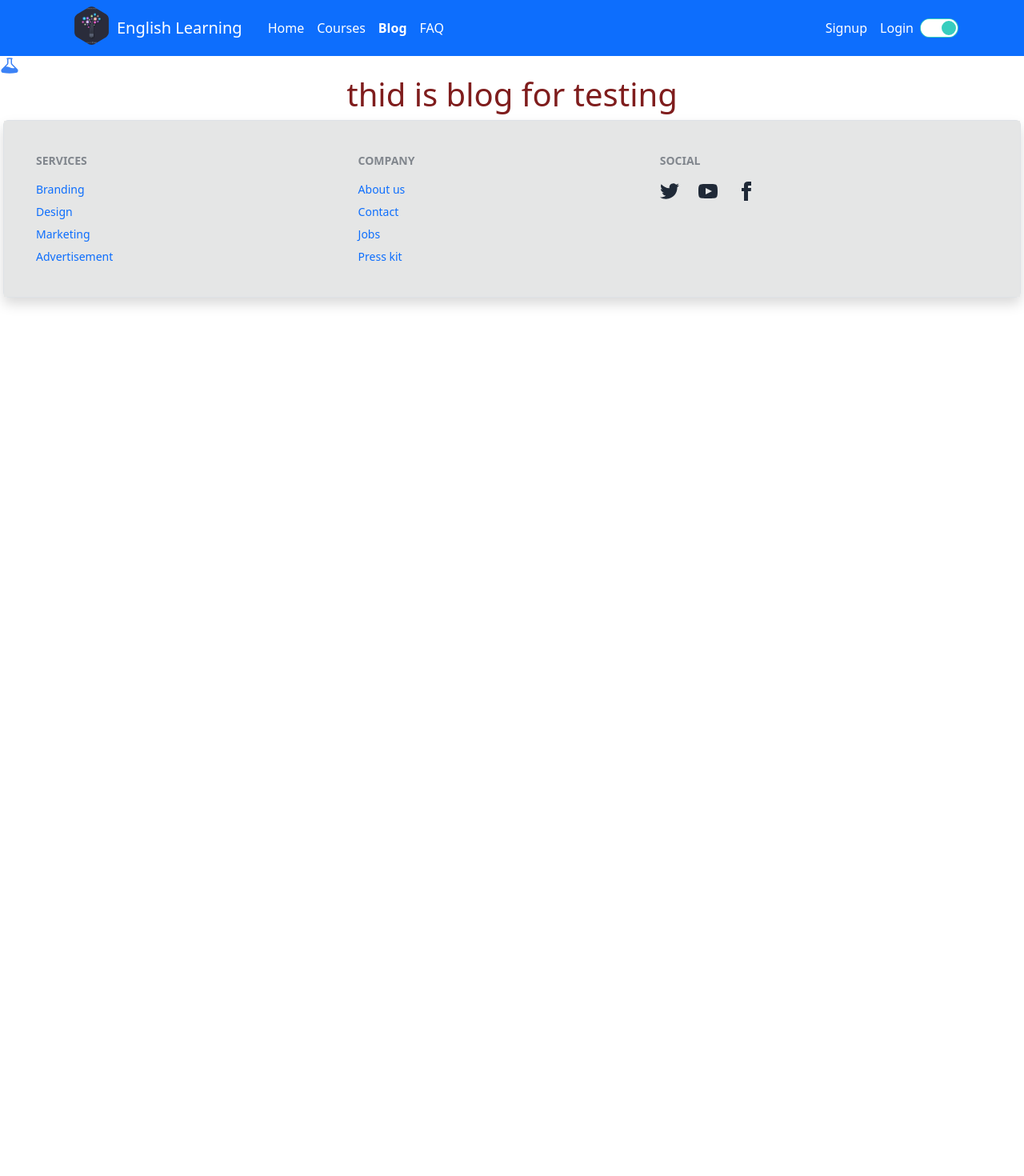
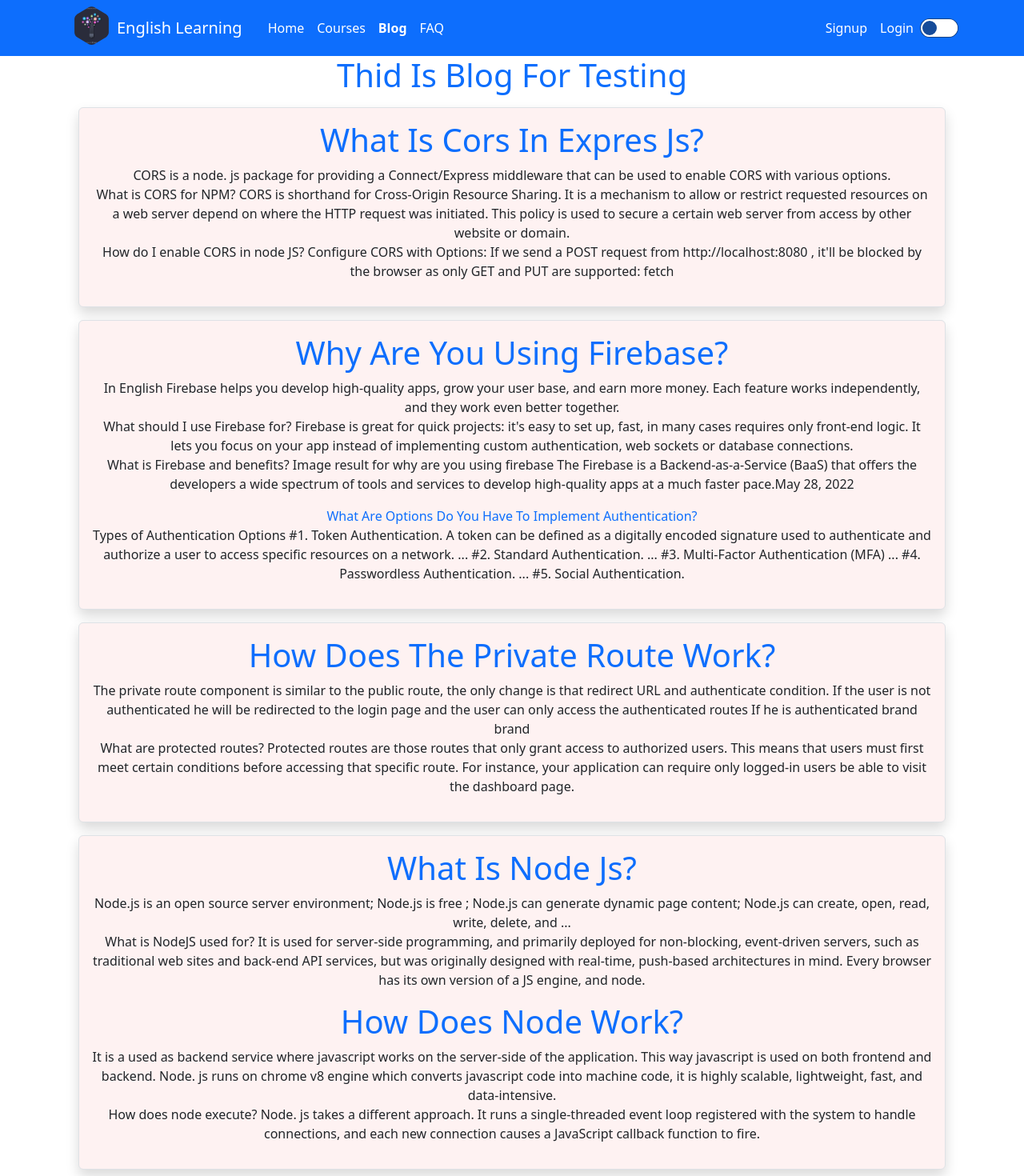
Before and after one commit to Saifuddinmonna/english-learning-client-side, a React (Create React App) app: page /blog in a window 1280 px wide. Shown: the top 1470 px of the page at 80% size. Before the commit the page ends 800 px from the top, so only its background shows below. Built offline with nearby package versions, Linux system fonts and the light colour scheme; no server answers.

Commit message:
blog added

```diff
--- a/src/App.js
+++ b/src/App.js
@@ -17,6 +17,7 @@ function App() {
 		{
 			path: "/",
 			element: <Main></Main>,
+			errorElement:<ErrorPage></ErrorPage>,
 			children: [
 				{
 					path: "/home",
--- a/src/components/Blog/Blog.js
+++ b/src/components/Blog/Blog.js
@@ -4,11 +4,114 @@ import { BeakerIcon } from "@heroicons/react/24/solid";
 
 const Blog = () => {
 	return (
-		<div className="text-red-900">
-			<BeakerIcon className="h-6 w-6 text-blue-500" />
-			<FontAwesomeIcon icon="fa-brands fa-google" />
-			<i class="fa-brands fa-google"></i>
-			<h1>thid is blog for testing</h1>
+		<div className="container">
+			<h1 className="text-capitalize text-primary">
+				thid is blog for testing
+			</h1>
+			<div className="border rounded-md shadow p-3 m-3 bg-red-50">
+				{" "}
+				<h1 className="text-capitalize text-primary">
+					what is cors in expres js?
+				</h1>{" "}
+				<p>
+					CORS is a node. js package for providing a Connect/Express
+					middleware that can be used to enable CORS with various
+					options. <br />
+					What is CORS for NPM? CORS is shorthand for Cross-Origin
+					Resource Sharing. It is a mechanism to allow or restrict
+					requested resources on a web server depend on where the HTTP
+					request was initiated. This policy is used to secure a
+					certain web server from access by other website or domain.{" "}
+					<br />
+					How do I enable CORS in node JS? Configure CORS with
+					Options: If we send a POST request from
+					http://localhost:8080 , it'll be blocked by the browser as
+					only GET and PUT are supported: fetch
+				</p>
+			</div>
+			<div className="border rounded-md shadow p-3 m-3 bg-red-50">
+				{" "}
+				<h1 className="text-capitalize text-primary">
+					why are you using firebase?
+				</h1>{" "}
+				<p>
+					In English Firebase helps you develop high-quality apps,
+					grow your user base, and earn more money. Each feature works
+					independently, and they work even better together. <br />
+					What should I use Firebase for? Firebase is great for quick
+					projects: it's easy to set up, fast, in many cases requires
+					only front-end logic. It lets you focus on your app instead
+					of implementing custom authentication, web sockets or
+					database connections. <br />
+					What is Firebase and benefits? Image result for why are you
+					using firebase The Firebase is a Backend-as-a-Service (BaaS)
+					that offers the developers a wide spectrum of tools and
+					services to develop high-quality apps at a much faster
+					pace.May 28, 2022
+				</p>
+				<h className="text-capitalize text-primary">
+					what are options do you have to implement authentication?
+				</h>
+				<p>
+					Types of Authentication Options #1. Token Authentication. A
+					token can be defined as a digitally encoded signature used
+					to authenticate and authorize a user to access specific
+					resources on a network. ... #2. Standard Authentication. ...
+					#3. Multi-Factor Authentication (MFA) ... #4. Passwordless
+					Authentication. ... #5. Social Authentication.
+				</p>
+			</div>
+			<div className="border rounded-md shadow p-3 m-3 bg-red-50">
+				{" "}
+				<h1 className="text-capitalize text-primary">
+					how does the private route work?
+				</h1>{" "}
+				<p>
+					The private route component is similar to the public route,
+					the only change is that redirect URL and authenticate
+					condition. If the user is not authenticated he will be
+					redirected to the login page and the user can only access
+					the authenticated routes If he is authenticated brand brand{" "}
+					<br />
+					What are protected routes? Protected routes are those routes
+					that only grant access to authorized users. This means that
+					users must first meet certain conditions before accessing
+					that specific route. For instance, your application can
+					require only logged-in users be able to visit the dashboard
+					page.
+				</p>
+			</div>
+			<div className="border rounded-md shadow p-3 m-3 bg-red-50">
+				<h1 className="text-capitalize text-primary">
+					what is node js?
+				</h1>{" "}
+				<p>
+					Node.js is an open source server environment; Node.js is
+					free ; Node.js can generate dynamic page content; Node.js
+					can create, open, read, write, delete, and ... <br />
+					What is NodeJS used for? It is used for server-side
+					programming, and primarily deployed for non-blocking,
+					event-driven servers, such as traditional web sites and
+					back-end API services, but was originally designed with
+					real-time, push-based architectures in mind. Every browser
+					has its own version of a JS engine, and node.{" "}
+				</p>
+				<h1 className="text-capitalize text-primary">
+					How does node work?
+				</h1>
+				<p>
+					It is a used as backend service where javascript works on
+					the server-side of the application. This way javascript is
+					used on both frontend and backend. Node. js runs on chrome
+					v8 engine which converts javascript code into machine code,
+					it is highly scalable, lightweight, fast, and
+					data-intensive. <br />
+					How does node execute? Node. js takes a different approach.
+					It runs a single-threaded event loop registered with the
+					system to handle connections, and each new connection causes
+					a JavaScript callback function to fire.{" "}
+				</p>
+			</div>
 		</div>
 	);
 };
--- a/src/components/ErrorPage/ErrorPage.js
+++ b/src/components/ErrorPage/ErrorPage.js
@@ -1,11 +1,18 @@
-import React from 'react';
+import React from "react";
+import { Link, useRouteError } from "react-router-dom";
 
 const ErrorPage = () => {
-        return (
-                <div>
-                        <h2>Warning this is Error!!! You r in Wrong route Path</h2>
-                </div>
-        );
+	const error = useRouteError();
+	return (
+		<div className="text-red-700 fs-1 fw-bolder container border rounded-md bg-red-100 p-10 mt-10">
+			<h2 className="text-red-700 fs-1 fw-bolder">
+				Warning this is Error!!! You r in Wrong route Path You made
+				folowing eror
+			</h2>
+                        <h2 className="text-red-700 fs-1 fw-bolder">{ error.statusText || error.message }</h2>
+                        <button><Link to={'/'}>Go to Home</Link></button>
+		</div>
+	);
 };
 
 export default ErrorPage;
--- a/src/components/FAQ/FAQ.js
+++ b/src/components/FAQ/FAQ.js
@@ -1,10 +1,39 @@
 import React from "react";
+
+import Button from "react-bootstrap/Button";
+import OverlayTrigger from "react-bootstrap/OverlayTrigger";
+import Tooltip from "react-bootstrap/Tooltip";
 
 const FAQ = () => {
 	return (
-		<div>
+		<div className="text-dark bg-orange-700 m-5">
 			<h1>This is FAQ</h1>
+			<div
+				className="tooltip tooltip-open tooltip-bottom"
+				data-tip="hello">
+				<button className="btn">Bottom</button>
+				<>
+					{["top", "right", "bottom", "left"].map((placement) => (
+						<d
+							key={placement}
+			    		placement={placement}
+							overlay={
+								<Tooltip id={`tooltip-${placement}`}>
+									Tooltip on <strong>{placement}</strong>.
+								</Tooltip>
+							}>
+							<Button variant="white">
+								Tooltip on {placement}
+							</Button>
+						</d>
+					))}
+				</>
+			</div>
+
+
 		</div>
+
+
 	);
 };
 
--- a/src/components/Header/Header.js
+++ b/src/components/Header/Header.js
@@ -9,6 +9,7 @@ import NavDropdown from "react-bootstrap/NavDropdown";
 import { Link, NavLink } from "react-router-dom";
 import { useContext } from "react";
 import { AuthContext } from "../../Context/AuthProvider/AuthProvider";
+import { Image } from "react-bootstrap";
 
 const Header = () => {
 	const { user, Signouthandle } = useContext(AuthContext);
@@ -98,11 +99,7 @@ const Header = () => {
 					</Nav>
 				</Navbar.Collapse>
 
-				<input
-					type="checkbox"
-					className="toggle toggle-accent"
-					checked
-				/>
+				<input type="checkbox" className="toggle toggle-accent" />
 			</Container>
 		</Navbar>
 	);
```
